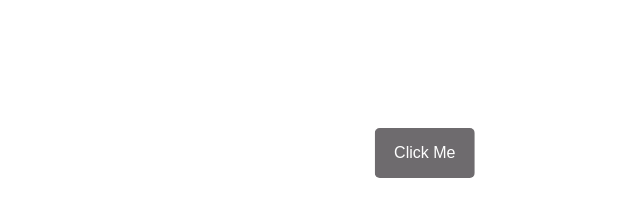
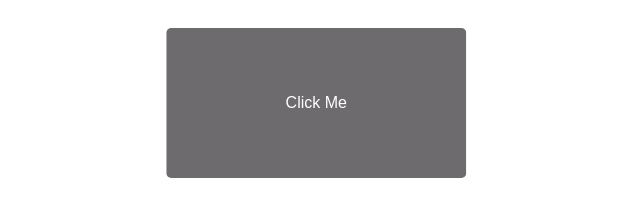
Before and after one commit to IamJhojo79/For-you, a plain HTML site: page index.html in a window 1280 px wide. Shown: the part 602-800 px from the top of the page, without its empty margins (161-801 px from the left). Drawn offline with Linux system fonts and the light colour scheme.

Commit message:
Add files via upload

```diff
--- a/index.html
+++ b/index.html
@@ -33,8 +33,8 @@
         }
 
         #moving-button {
-            width: 100px;
-            height: 50px;
+            width: 300px;
+            height: 150px;
             background-color: #6e6b6e;
             color: #ffffff;
             border: none;
```
